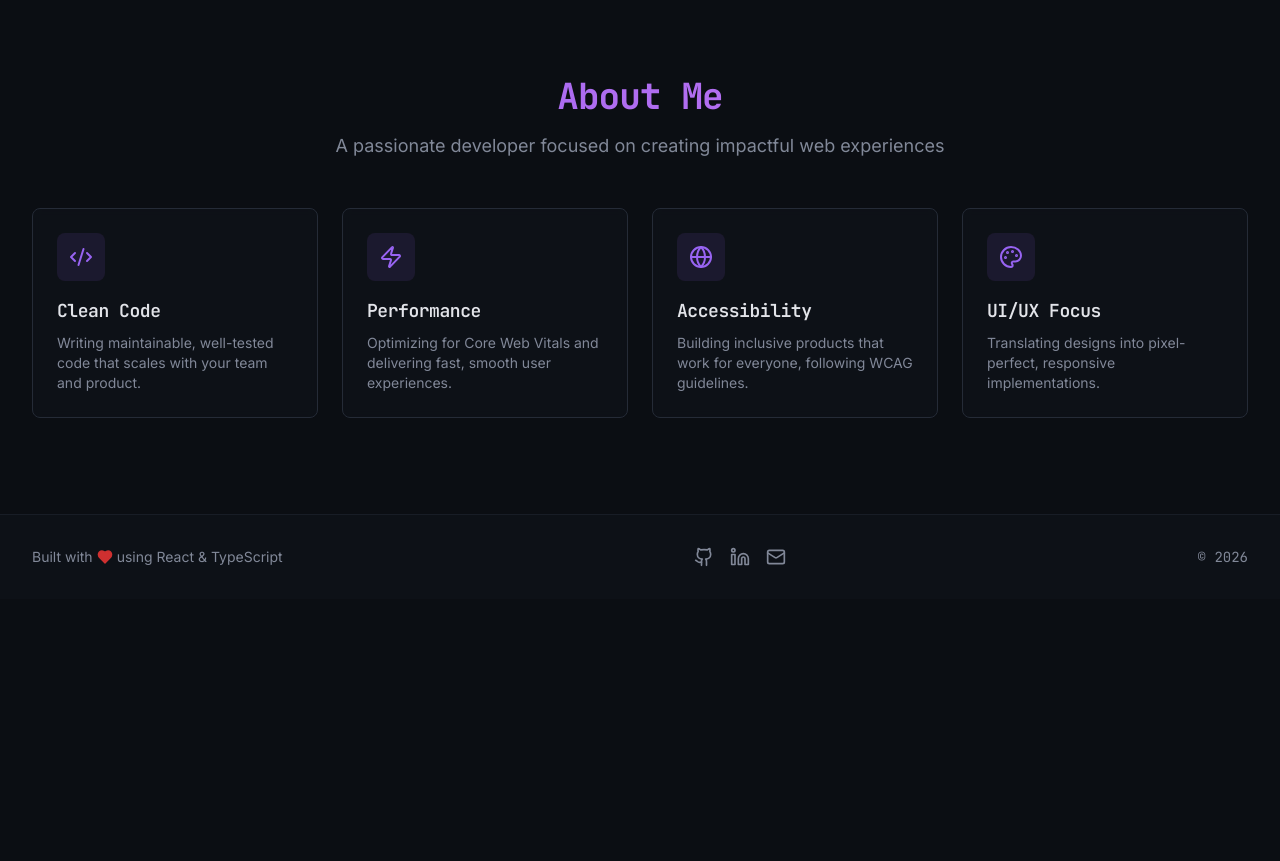
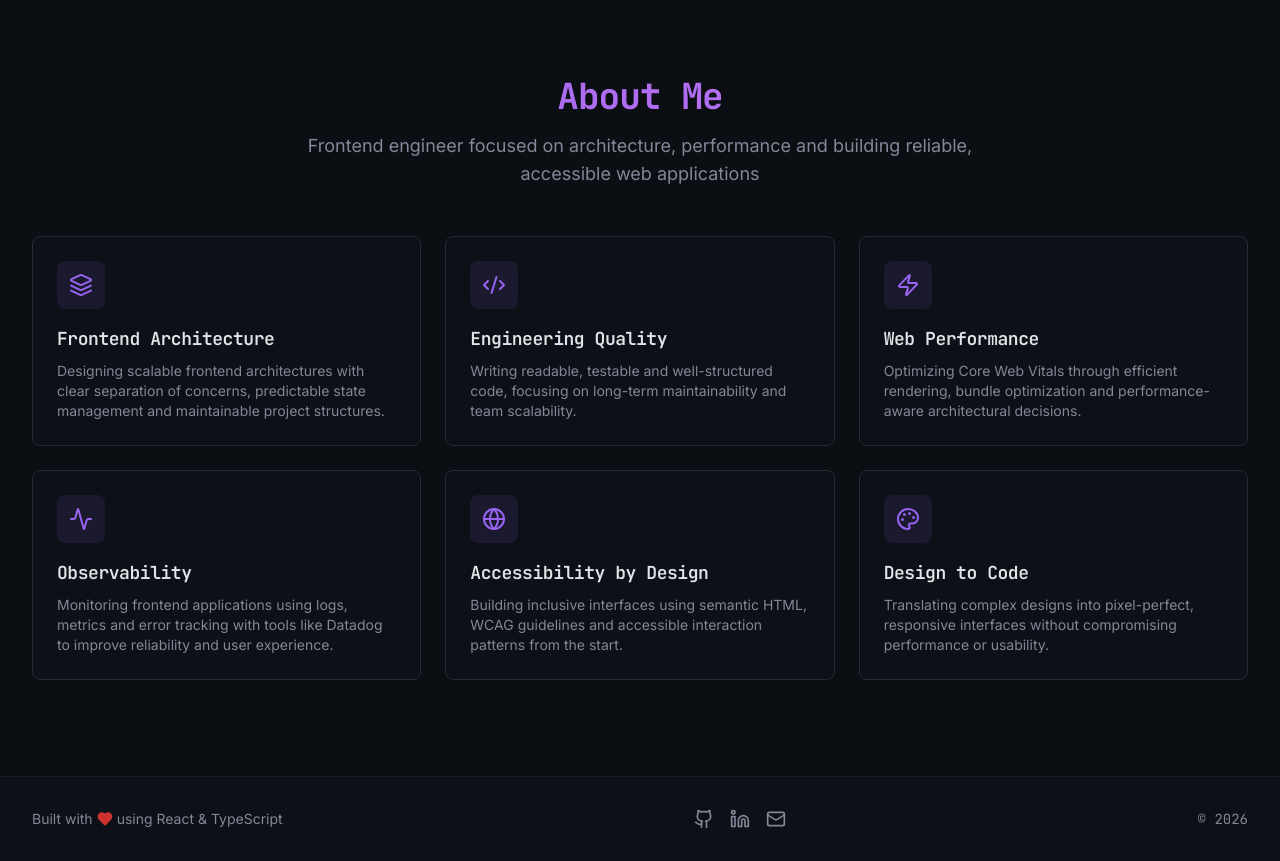
Before and after one commit to karendev1/my-portfolio, a React (Vite) app: page / in a window 1280 px wide. Shown: the part 820-1681 px from the top of the page. Before the commit the page ends 1419 px from the top, so only its background shows below. Built offline with nearby package versions, Linux system fonts and the light colour scheme.

Commit message:
feat(main): improve about section

```diff
--- a/src/components/home/AboutSection.tsx
+++ b/src/components/home/AboutSection.tsx
@@ -1,30 +1,49 @@
 import { SectionContainer, SectionHeader } from "@/components/shared";
-import { Code2, Zap, Globe, Palette } from "lucide-react";
+import {
+  Code2,
+  Zap,
+  Globe,
+  Palette,
+  Layers,
+  Activity,
+} from "lucide-react";
 
 const highlights = [
   {
+    icon: Layers,
+    title: "Frontend Architecture",
+    description:
+      "Designing scalable frontend architectures with clear separation of concerns, predictable state management and maintainable project structures.",
+  },
+  {
     icon: Code2,
-    title: "Clean Code",
+    title: "Engineering Quality",
     description:
-      "Writing maintainable, well-tested code that scales with your team and product.",
+      "Writing readable, testable and well-structured code, focusing on long-term maintainability and team scalability.",
   },
   {
     icon: Zap,
-    title: "Performance",
+    title: "Web Performance",
     description:
-      "Optimizing for Core Web Vitals and delivering fast, smooth user experiences.",
+      "Optimizing Core Web Vitals through efficient rendering, bundle optimization and performance-aware architectural decisions.",
+  },
+  {
+    icon: Activity,
+    title: "Observability",
+    description:
+      "Monitoring frontend applications using logs, metrics and error tracking with tools like Datadog to improve reliability and user experience.",
   },
   {
     icon: Globe,
-    title: "Accessibility",
+    title: "Accessibility by Design",
     description:
-      "Building inclusive products that work for everyone, following WCAG guidelines.",
+      "Building inclusive interfaces using semantic HTML, WCAG guidelines and accessible interaction patterns from the start.",
   },
   {
     icon: Palette,
-    title: "UI/UX Focus",
+    title: "Design to Code",
     description:
-      "Translating designs into pixel-perfect, responsive implementations.",
+      "Translating complex designs into pixel-perfect, responsive interfaces without compromising performance or usability.",
   },
 ];
 
@@ -33,21 +52,27 @@ export function AboutSection() {
     <SectionContainer id="about">
       <SectionHeader
         title="About Me"
-        subtitle="A passionate developer focused on creating impactful web experiences"
+        subtitle="Frontend engineer focused on architecture, performance and building reliable, accessible web applications"
       />
 
-      <div className="grid md:grid-cols-2 lg:grid-cols-4 gap-6">
+      <div className="grid md:grid-cols-2 lg:grid-cols-3 gap-6">
         {highlights.map((item, index) => (
           <div
             key={item.title}
             className="group p-6 rounded-lg border border-border bg-card/50 backdrop-blur-sm card-hover opacity-0 animate-fade-up"
-            style={{ animationDelay: `${index * 100}ms`, animationFillMode: "forwards" }}
+            style={{
+              animationDelay: `${index * 100}ms`,
+              animationFillMode: "forwards",
+            }}
           >
             <div className="w-12 h-12 rounded-lg bg-primary/10 flex items-center justify-center mb-4 group-hover:bg-primary/20 transition-colors">
               <item.icon className="h-6 w-6 text-primary" />
             </div>
+
             <h3 className="text-lg font-semibold mb-2">{item.title}</h3>
-            <p className="text-sm text-muted-foreground">{item.description}</p>
+            <p className="text-sm text-muted-foreground">
+              {item.description}
+            </p>
           </div>
         ))}
       </div>
```
